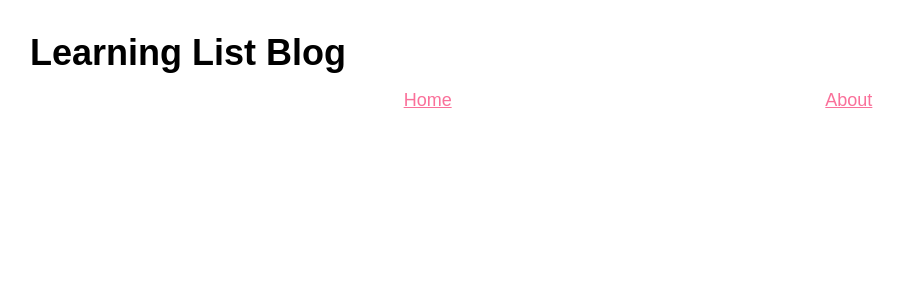
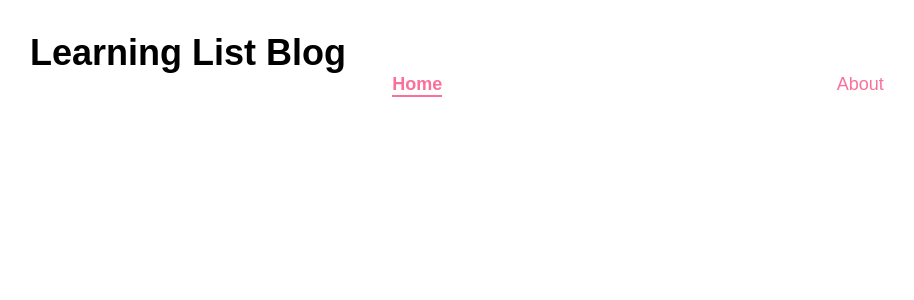
Before and after one commit to macfrei/learning-list-blog, a Next.js app: page / in a window 1280 px wide. Shown: the top 300 px of the page, without its empty margins (2-916 px from the left). Built offline with nearby package versions, Linux system fonts and the light colour scheme.

Commit message:
Add ActiveLink component

```diff
--- /dev/null
+++ b/components/ActiveLink/ActiveLink.js
@@ -0,0 +1,30 @@
+import Link from 'next/link'
+import { useRouter } from 'next/router'
+import PropTypes from 'prop-types'
+import styled from 'styled-components'
+
+export default function ActiveLink({ path, title }) {
+  const router = useRouter()
+  const className = path === router.pathname ? 'active' : ''
+
+  return (
+    <Link href={path} passHref>
+      <LinkStyled className={className}>{title}</LinkStyled>
+    </Link>
+  )
+}
+
+const LinkStyled = styled.a`
+  color: var(--primary-400);
+  text-decoration: none;
+
+  &.active {
+    border-bottom: 2px solid;
+    font-weight: 600;
+  }
+`
+
+ActiveLink.propTypes = {
+  path: PropTypes.string.isRequired,
+  title: PropTypes.string.isRequired,
+}
--- a/components/AppNavigation/AppNavigation.js
+++ b/components/AppNavigation/AppNavigation.js
@@ -1,15 +1,11 @@
-import Link from 'next/link'
 import styled from 'styled-components/macro'
+import ActiveLink from '../ActiveLink/ActiveLink'
 
 export default function AppNavigation() {
   return (
     <Navigation>
-      <Link href="/">
-        <a>Home</a>
-      </Link>
-      <Link href="/about">
-        <a>About</a>
-      </Link>
+      <ActiveLink path="/" title="Home" />
+      <ActiveLink path="/about" title="About" />
     </Navigation>
   )
 }
@@ -18,10 +14,5 @@ const Navigation = styled.nav`
   display: flex;
   justify-content: space-evenly;
   align-items: baseline;
-  padding: 1rem;
-  gap: 1rem;
-
-  a {
-    color: var(--primary-400);
-  }
+  gap: 2rem;
 `
```
Also changed, not shown: components/ActiveLink/ActiveLink.md (added, +5 -0 lines), components/AppNavigation/AppNavigation.md (+2 -0 lines).
